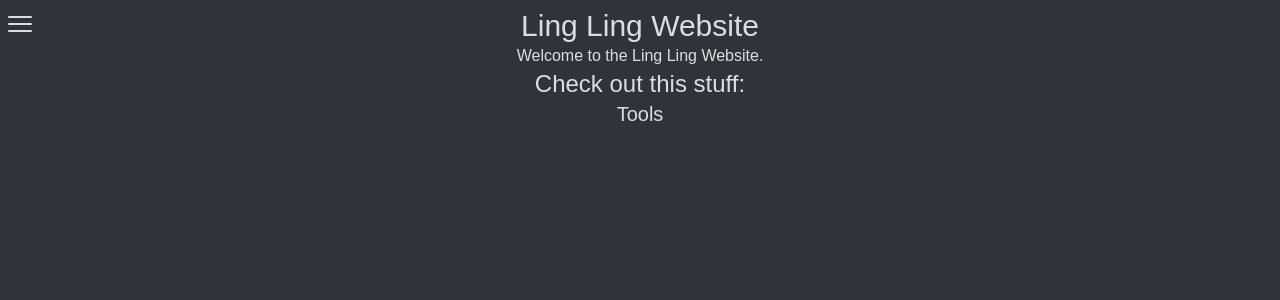
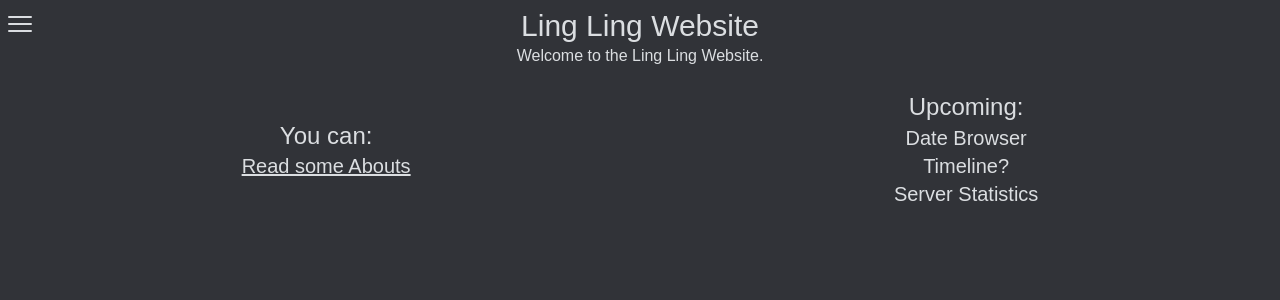
Before and after one commit to tinbolw/llw, a Next.js app: page / in a window 1280 px wide. Shown: the top 300 px of the page. Built offline with nearby package versions, Linux system fonts and the light colour scheme.

Commit message:
pulse effect for skeleton components, update homepage to show features&upcoming

```diff
--- a/app/(homepage)/page.tsx
+++ b/app/(homepage)/page.tsx
@@ -7,16 +7,46 @@ export default function Home() {
         <p className="md:text-3xl text-center">Ling Ling Website</p>
         <p className="text-center">
           Welcome to the Ling Ling Website.
-        </p>
-        <p className="md:text-2xl text-center">Check out this stuff:</p>
+        </p><br />
+        {/* <p className="md:text-2xl text-center">Check out this stuff:</p> */}
+      </div>
+      <div className="flex justify-around">
+        <div className="flex flex-col items-center justify-center">
+          <h1 className="text-2xl">
+            You can:
+          </h1>
+          <ul className="underline text-xl flex flex-col items-center justify-center">
+            <li>
+              <Link href="/about">
+                Read some Abouts
+              </Link>
+            </li>
+          </ul>
+        </div>
+        <div className="flex flex-col items-center justify-center">
+          <h1 className="text-2xl animate-bounce">
+            Upcoming:
+          </h1>
+          <ul className="text-xl flex flex-col items-center justify-center">
+            <li>
+              Date Browser
+            </li>
+            <li>
+              Timeline?
+            </li>
+            <li>
+              Server Statistics
+            </li>
+          </ul>
+        </div>
       </div>
       {/* use docs for class */}
-      <div className="flex flex-row justify-center items-center">
-        {/* create dynamic loading in /lib */}
-        <Link href="/tools">
+      {/* <div className="flex flex-row justify-center items-center"> */}
+      {/* create dynamic loading in /lib */}
+      {/* <Link href="/tools">
           <span className="text-xl">Tools</span>
-        </Link>
-      </div>
+        </Link> */}
+      {/* </div> */}
     </main>
   );
 }
--- a/app/about/page.tsx
+++ b/app/about/page.tsx
@@ -1,4 +1,3 @@
-// might need to make page not cache and refresh every time viewed
 import Table from "@/app/ui/about/table";
 import { Suspense } from "react";
 import { AboutCardsSkeleton } from "@/app/ui/skeletons";
--- a/app/ui/skeletons.tsx
+++ b/app/ui/skeletons.tsx
@@ -1,19 +1,14 @@
-const shimmer =
-  'before:absolute before:inset-0 before:-translate-x-full before:animate-[shimmer_2s_infinite] before:bg-gradient-to-r before:from-transparent before:via-white/60 before:to-transparent';
+// dont think this works
+// const shimmer =
+//   'before:absolute before:inset-0 before:-translate-x-full before:animate-[shimmer_2s_infinite] before:bg-gradient-to-r before:from-transparent before:via-white/60 before:to-transparent';
 
 export function AboutCardSkeleton() {
   return (
     <div
       className="col-span-1 h-20 bg-[#3c3e45] rounded-lg border-2 grid grid-cols-2 grid-rows-2 pt-2 pl-2 pr-2 space-y-1">
-
-      <div className={`${shimmer} col-span-2 size-6 h-6 w-28 justify-self-center rounded-md bg-gray-600`} />
-      <div className={`${shimmer} h-4 rounded-md w-16 bg-gray-600`} />
-      <div className={`${shimmer} h-4 rounded-md w-16 bg-gray-600 justify-self-end`} />
-      {/* <p className="text-2xl col-span-2 text-center">{title||'undefined'}</p> */}
-      {/* all attempts to align text bottom didnt work, pt as bandage fix */}
-      {/* <p className="text-left pl-2 pt-2">{DateParser(editDate)}</p>
-          <p className="text-right pr-2 pt-2">{author||'undefined'}</p> */}
-
+      <div className="animate-pulse col-span-2 size-6 h-6 w-28 justify-self-center rounded-md bg-gray-600" />
+      <div className="animate-pulse h-4 rounded-md w-16 bg-gray-600" />
+      <div className="animate-pulse h-4 rounded-md w-16 bg-gray-600 justify-self-end" />
     </div>
   )
 }
@@ -36,9 +31,9 @@ export function AboutCardsSkeleton() {
 export function AboutPageSkeleton() {
   return (
     <div className="pt-1 flex flex-col justify-center items-center space-y-3">
-      <div className="h-6 w-24 bg-gray-600 rounded-md"/>
-      <div className="h-3 w-7/12 bg-gray-600 rounded-md"/><br/>
-      <div className="h-40 w-1/2 bg-gray-600 rounded-md"/>
+      <div className="animate-pulse h-6 w-24 bg-gray-600 rounded-md"/>
+      <div className="animate-pulse h-3 w-7/12 bg-gray-600 rounded-md"/><br/>
+      <div className="animate-pulse h-40 w-1/2 bg-gray-600 rounded-md"/>
     </div>
   )
 }
```
Also changed, not shown: 1 other file (tests, documents, lock files or other folders).
